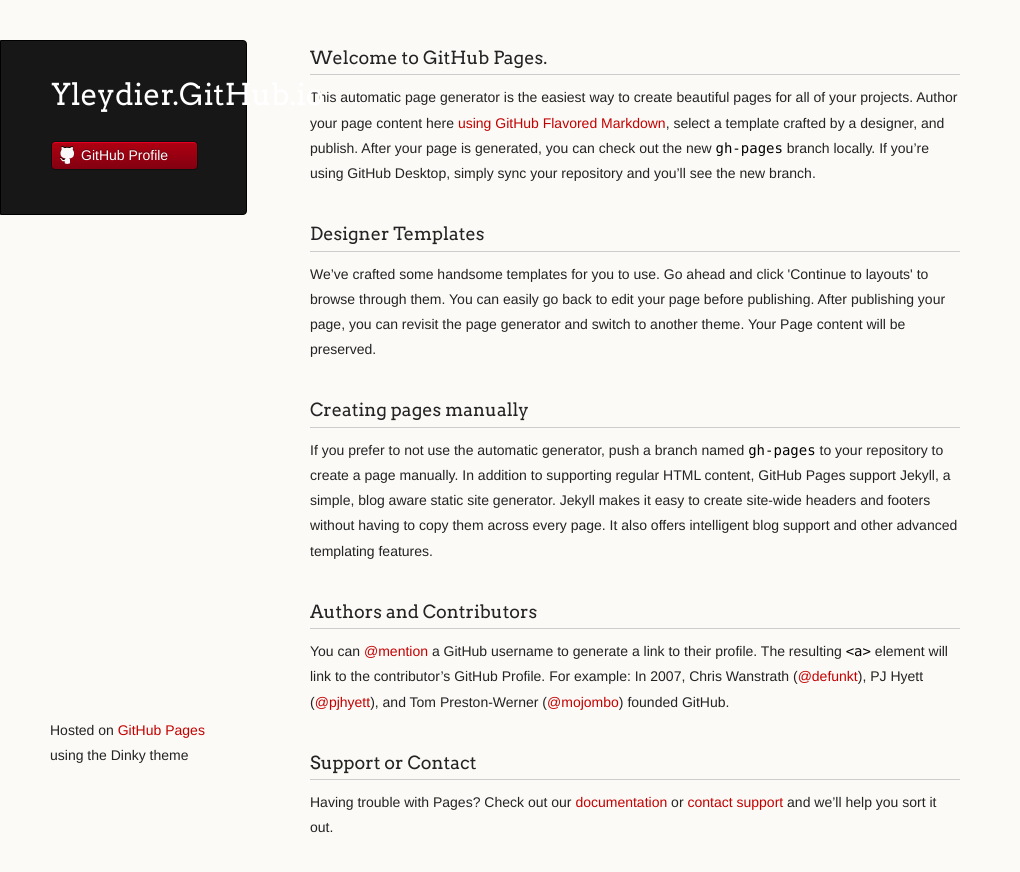
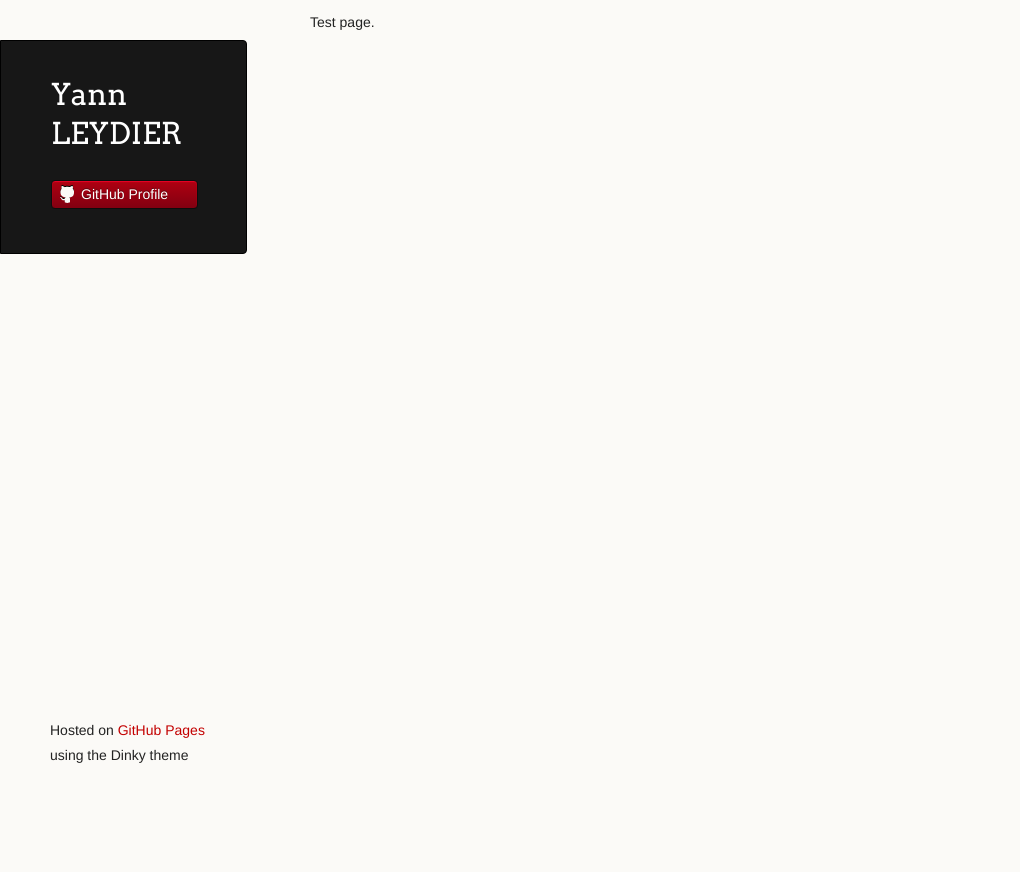
Before and after one commit to yleydier/yleydier.github.io, a plain HTML site: page index.html in a window 1280 px wide. Shown: the whole page, without its empty margins (0-1020 px from the left). After the commit the page ends 800 px from the top, so only its background shows below. Drawn offline with Linux system fonts and the light colour scheme.

Commit message:
Replace master branch with page content via GitHub

```diff
--- a/index.html
+++ b/index.html
@@ -3,7 +3,7 @@
   <head>
     <meta charset="utf-8">
     <meta http-equiv="X-UA-Compatible" content="chrome=1">
-    <title>Yleydier.GitHub.io by yleydier</title>
+    <title>Yann LEYDIER by yleydier</title>
 
     <link rel="stylesheet" href="stylesheets/styles.css">
     <link rel="stylesheet" href="stylesheets/github-light.css">
@@ -16,7 +16,7 @@
   <body>
     <div class="wrapper">
       <header>
-        <h1 class="header">Yleydier.GitHub.io</h1>
+        <h1 class="header">Yann LEYDIER</h1>
         <p class="header"></p>
 
 
@@ -27,30 +27,7 @@
 
       </header>
       <section>
-        <h3>
-<a id="welcome-to-github-pages" class="anchor" href="#welcome-to-github-pages" aria-hidden="true"><span aria-hidden="true" class="octicon octicon-link"></span></a>Welcome to GitHub Pages.</h3>
-
-<p>This automatic page generator is the easiest way to create beautiful pages for all of your projects. Author your page content here <a href="https://guides.github.com/features/mastering-markdown/">using GitHub Flavored Markdown</a>, select a template crafted by a designer, and publish. After your page is generated, you can check out the new <code>gh-pages</code> branch locally. If you’re using GitHub Desktop, simply sync your repository and you’ll see the new branch.</p>
-
-<h3>
-<a id="designer-templates" class="anchor" href="#designer-templates" aria-hidden="true"><span aria-hidden="true" class="octicon octicon-link"></span></a>Designer Templates</h3>
-
-<p>We’ve crafted some handsome templates for you to use. Go ahead and click 'Continue to layouts' to browse through them. You can easily go back to edit your page before publishing. After publishing your page, you can revisit the page generator and switch to another theme. Your Page content will be preserved.</p>
-
-<h3>
-<a id="creating-pages-manually" class="anchor" href="#creating-pages-manually" aria-hidden="true"><span aria-hidden="true" class="octicon octicon-link"></span></a>Creating pages manually</h3>
-
-<p>If you prefer to not use the automatic generator, push a branch named <code>gh-pages</code> to your repository to create a page manually. In addition to supporting regular HTML content, GitHub Pages support Jekyll, a simple, blog aware static site generator. Jekyll makes it easy to create site-wide headers and footers without having to copy them across every page. It also offers intelligent blog support and other advanced templating features.</p>
-
-<h3>
-<a id="authors-and-contributors" class="anchor" href="#authors-and-contributors" aria-hidden="true"><span aria-hidden="true" class="octicon octicon-link"></span></a>Authors and Contributors</h3>
-
-<p>You can <a href="https://help.github.com/articles/basic-writing-and-formatting-syntax/#mentioning-users-and-teams" class="user-mention">@mention</a> a GitHub username to generate a link to their profile. The resulting <code>&lt;a&gt;</code> element will link to the contributor’s GitHub Profile. For example: In 2007, Chris Wanstrath (<a href="https://github.com/defunkt" class="user-mention">@defunkt</a>), PJ Hyett (<a href="https://github.com/pjhyett" class="user-mention">@pjhyett</a>), and Tom Preston-Werner (<a href="https://github.com/mojombo" class="user-mention">@mojombo</a>) founded GitHub.</p>
-
-<h3>
-<a id="support-or-contact" class="anchor" href="#support-or-contact" aria-hidden="true"><span aria-hidden="true" class="octicon octicon-link"></span></a>Support or Contact</h3>
-
-<p>Having trouble with Pages? Check out our <a href="https://help.github.com/pages">documentation</a> or <a href="https://github.com/contact">contact support</a> and we’ll help you sort it out.</p>
+        <p>Test page.</p>
       </section>
       <footer>
         <p><small>Hosted on <a href="https://pages.github.com">GitHub Pages</a> using the Dinky theme</small></p>
```
Also changed, not shown: params.json (+2 -2 lines).
